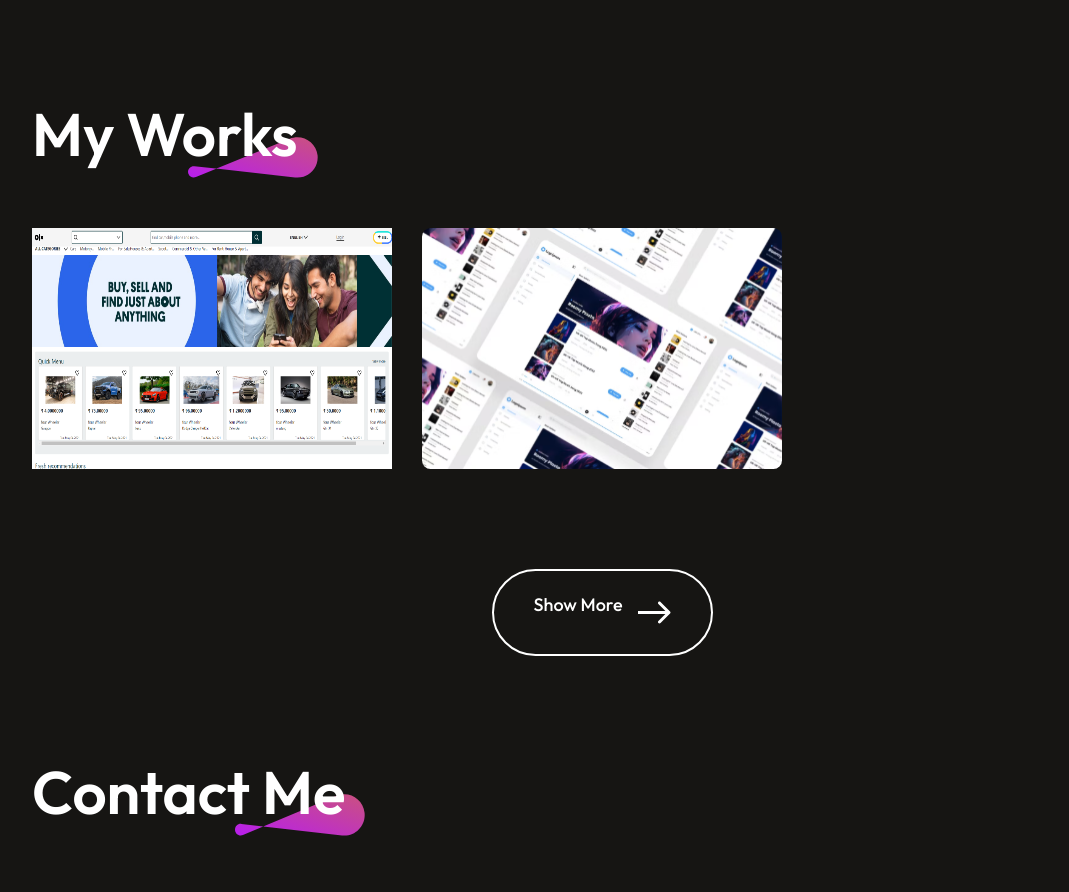
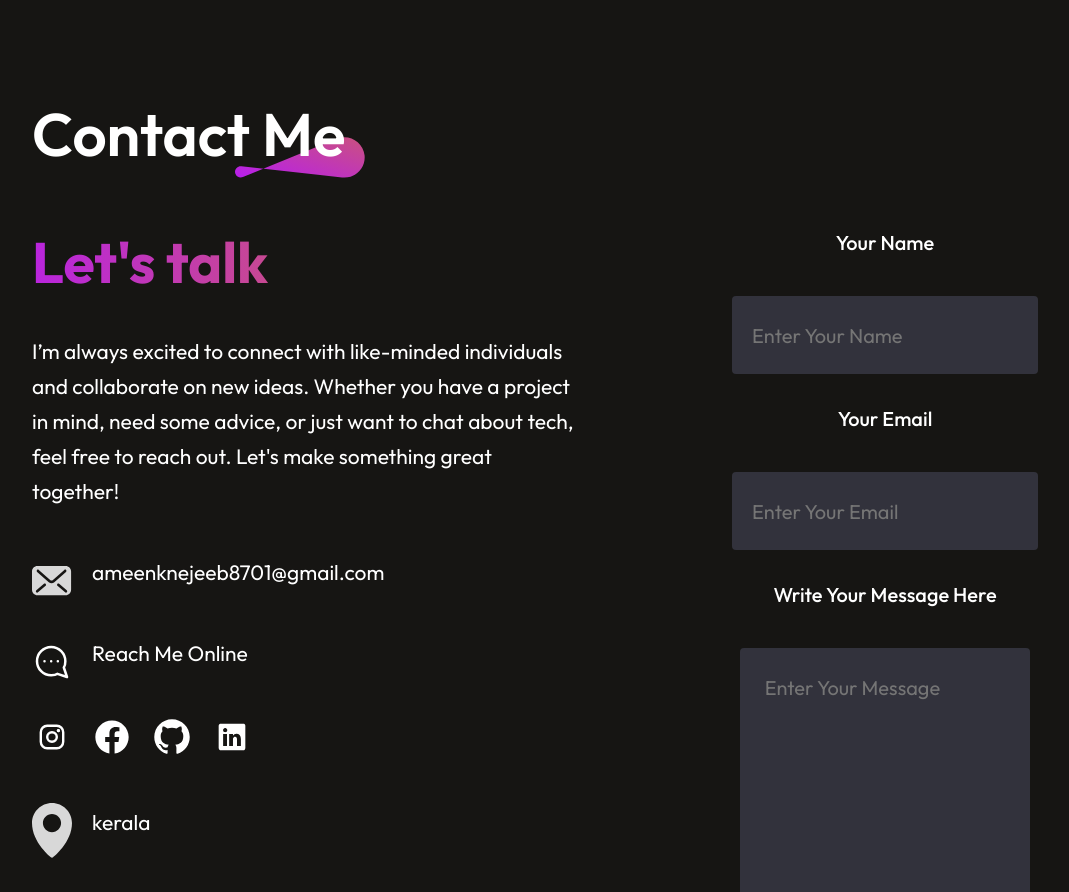
Before and after one commit to Ameen-K-Nejeeb/portfolio, a React (Vite) app in the folder portfolio/: page / in a window 1280 px wide. Shown: the part 3890-4782 px from the top of the page, without its empty margins (38-1107 px from the left). Built offline with nearby package versions, Linux system fonts and the light colour scheme.

Commit message:
update : mywork section removed

```diff
--- a/portfolio/src/App.jsx
+++ b/portfolio/src/App.jsx
@@ -3,7 +3,7 @@ import Navbar from './components/Navbar/Navbar/Navbar'
 import Hero from './components/Navbar/Hero/Hero'
 import About from './components/About/About'
 import Services from './components/Services/Services'
-import MyWork from './components/MyWork/MyWork'
+//import MyWork from './components/MyWork/MyWork'
 import Contact from './components/Contact/Contact'
 import Footer from './components/Footer/Footer'
 
@@ -15,7 +15,7 @@ const App = () => {
       <Hero/>
       <About/>
       <Services/>
-      <MyWork/>
+
       <Contact/>
       <Footer/>
     </div>
--- a/portfolio/src/components/MyWork/MyWork.css
+++ b/portfolio/src/components/MyWork/MyWork.css
@@ -1,4 +1,4 @@
-.mywork{
+/*.mywork{
     display: flex;
     flex-direction: column;
     align-items: center;
@@ -145,4 +145,4 @@
         margin: 50px auto;
         cursor: pointer;
     }
-}
+}*/
--- a/portfolio/src/components/MyWork/MyWork.jsx
+++ b/portfolio/src/components/MyWork/MyWork.jsx
@@ -1,4 +1,4 @@
-import React from 'react'
+/*import React from 'react'
 import './MyWork.css'
 import theme from '../../assets/theme_pattern.svg'
 import mywork_data from '../../assets/mywork_data'
@@ -29,3 +29,4 @@ const MyWork = () => {
 }
 
 export default MyWork
+*/
```
